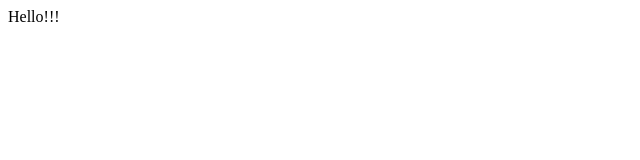
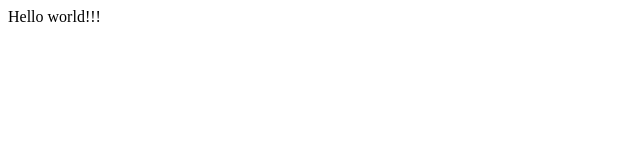
Before and after one commit to stanislaumich/stanislaumich.github.io, a plain HTML site: page index.html in a window 1280 px wide. Shown: the full height of the page, 0-640 px from the left. Drawn offline with Linux system fonts and the light colour scheme.

Commit message:
AUTO FROM HOME 25.01.2024 22:53:01,22

```diff
--- a/index.html
+++ b/index.html
@@ -1,3 +1,3 @@
 <html>
- Hello!!!
+ Hello world!!!
 </html>
```
